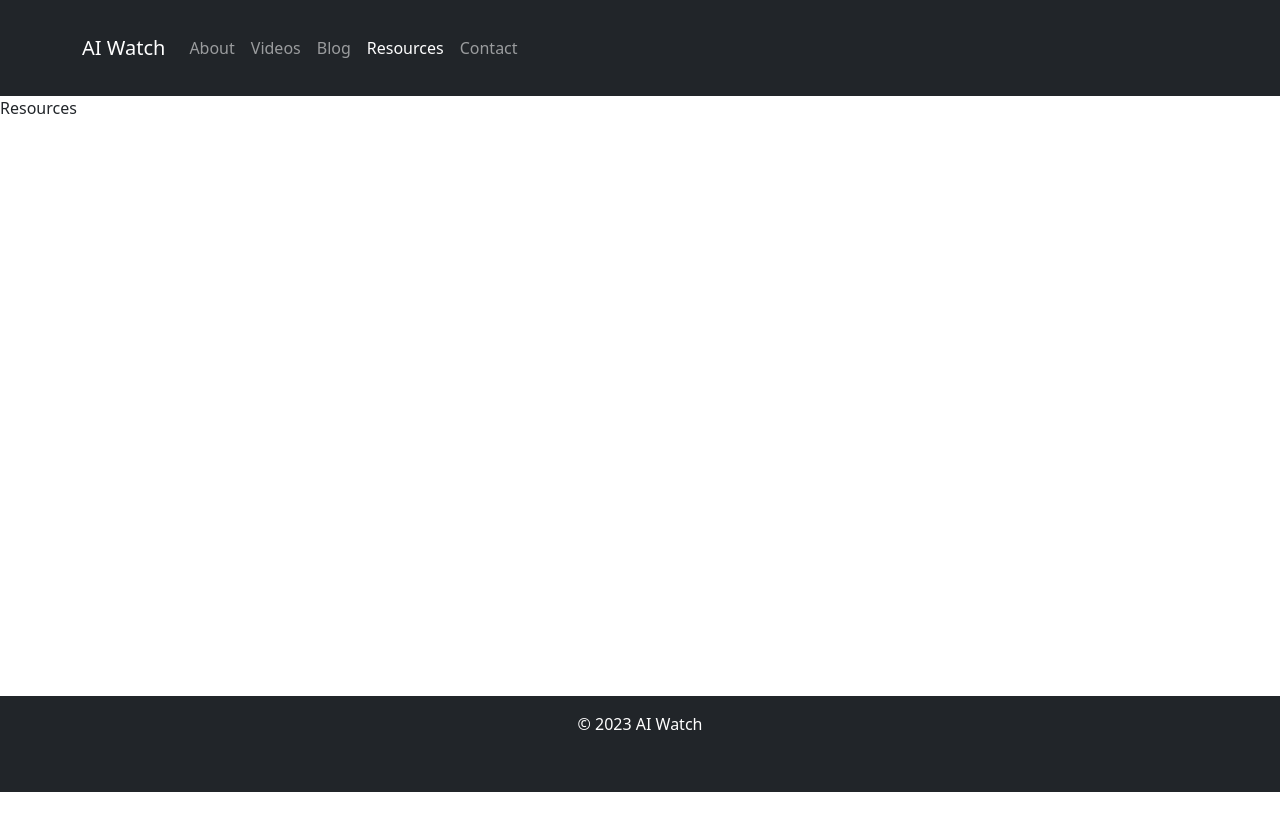
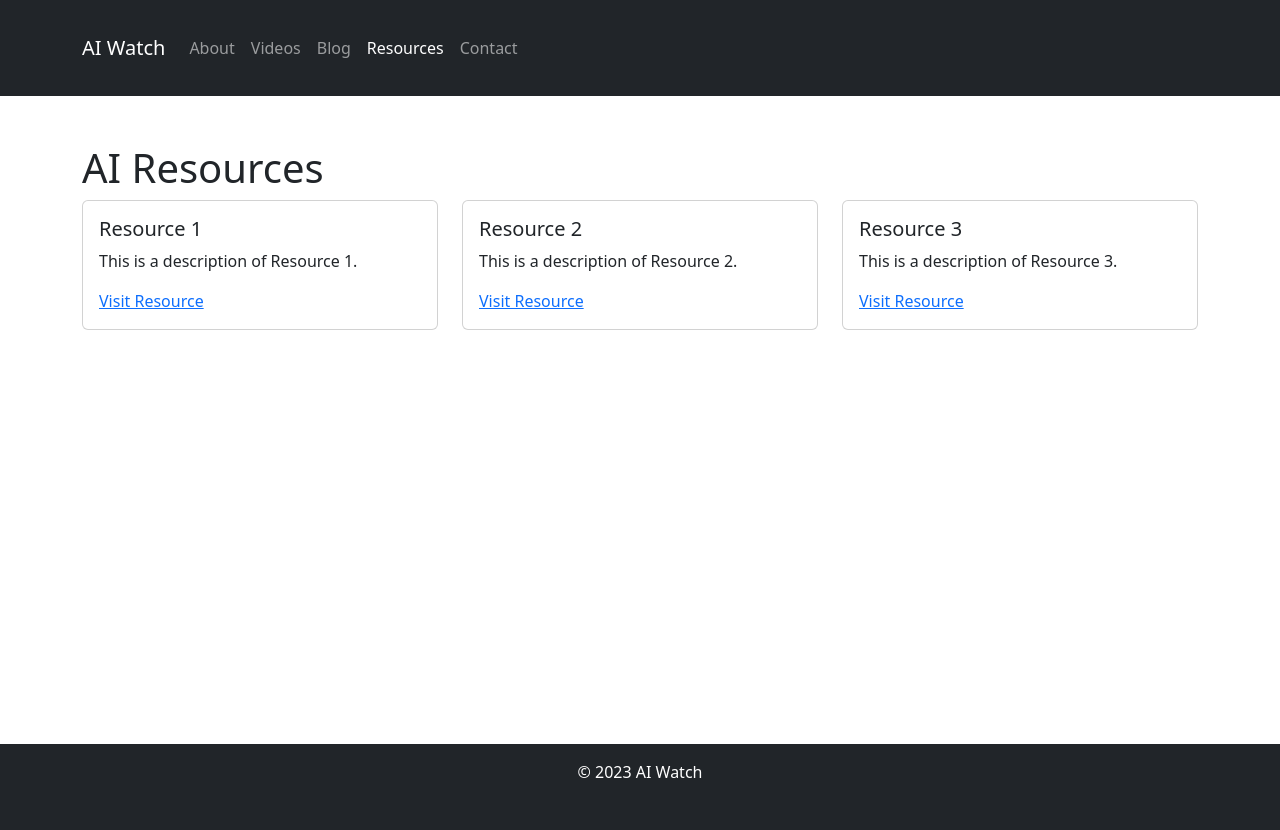
Before and after one commit to dstock3/aiwatch, a React (Create React App) app: page /resources in a window 1280 px wide. Shown: the top 830 px of the page. Before the commit the page ends 800 px from the top, so only its background shows below. Built offline with nearby package versions, Linux system fonts and the light colour scheme.

Commit message:
building out resources page

```diff
--- a/src/components/pages/Resources.js
+++ b/src/components/pages/Resources.js
@@ -1,9 +1,49 @@
-import React from 'react'
+import React from 'react';
+import { Container, Row, Col, Card } from 'react-bootstrap';
 
 const Resources = () => {
+  const resources = [
+    {
+      title: 'Resource 1',
+      description: 'This is a description of Resource 1.',
+      url: 'https://example.com/resource1'
+    },
+    {
+      title: 'Resource 2',
+      description: 'This is a description of Resource 2.',
+      url: 'https://example.com/resource2'
+    },
+    {
+      title: 'Resource 3',
+      description: 'This is a description of Resource 3.',
+      url: 'https://example.com/resource3'
+    }
+  ];
+
   return (
-    <div>Resources</div>
-  )
-}
+    <Container className="my-5">
+      <Row>
+        <Col>
+          <h1>AI Resources</h1>
+        </Col>
+      </Row>
+      <Row>
+        {resources.map((resource, index) => (
+          <Col key={index} xs={12} md={4} className="mb-4">
+            <Card>
+              <Card.Body>
+                <Card.Title>{resource.title}</Card.Title>
+                <Card.Text>{resource.description}</Card.Text>
+                <Card.Link href={resource.url} target="_blank" rel="noopener noreferrer">
+                  Visit Resource
+                </Card.Link>
+              </Card.Body>
+            </Card>
+          </Col>
+        ))}
+      </Row>
+    </Container>
+  );
+};
 
-export default Resources
+export default Resources;
```
